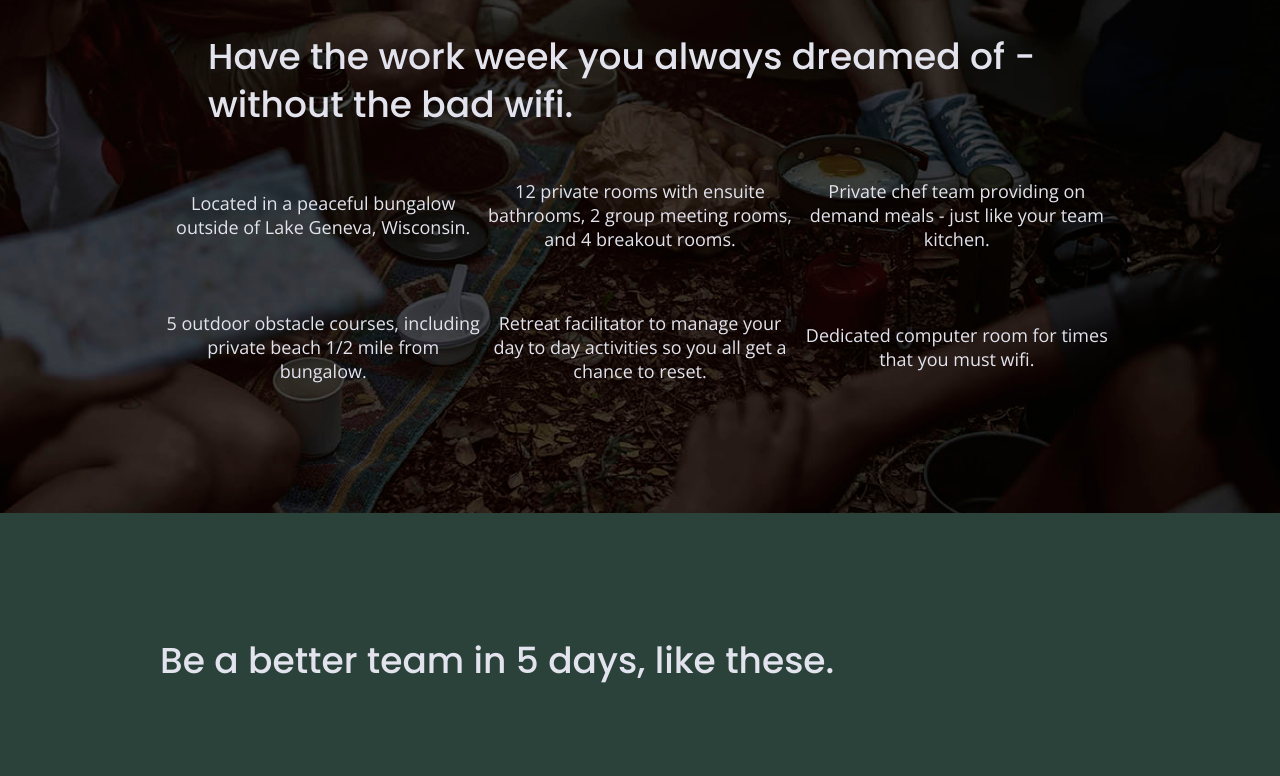
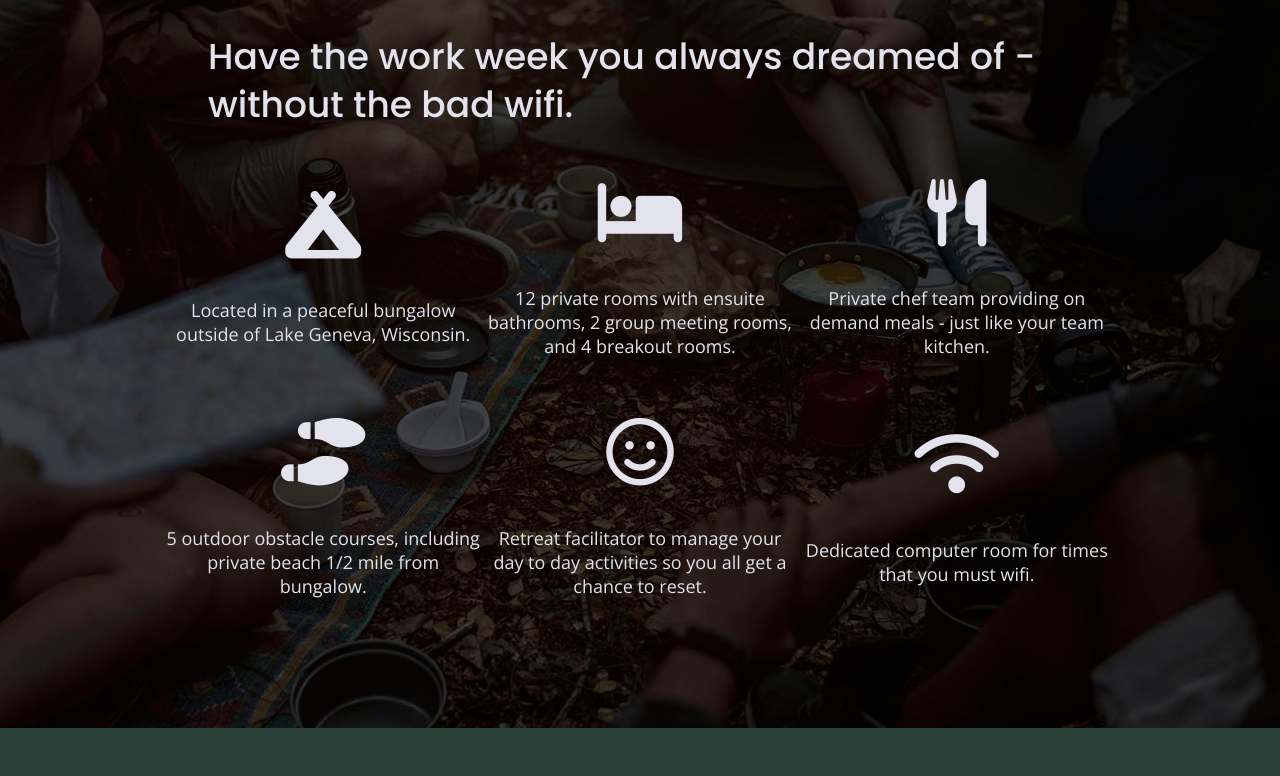
Before and after one commit to kyle-wolt/unplugged-retreat, a website built with Parcel: page index.html in a window 1280 px wide. Shown: the part 1100-1876 px from the top of the page. Built offline with nearby package versions, Linux system fonts and the light colour scheme.

Commit message:
Added icons

```diff
--- a/css/main.css
+++ b/css/main.css
@@ -320,6 +320,11 @@ input[type=button] {
   justify-content: center;
   align-items: center;
   flex-flow: row wrap;
+}
+
+.features i {
+  font-size: 3.75em;
+  margin-bottom: 40px;
 }
 
 .features p {
--- a/index.html
+++ b/index.html
@@ -23,6 +23,9 @@
 
   <!--Google Fonts-->
   <link href="https://fonts.googleapis.com/css2?family=Open+Sans:wght@400;700&family=Poppins:wght@500;700&display=swap" rel="stylesheet">
+
+  <!--FontAwesome CDN-->
+  <script src="https://kit.fontawesome.com/02a6b63bad.js" crossorigin="anonymous"></script>
 </head>
 
 <body>
@@ -68,27 +71,27 @@
         <div class="features-items">
           <h2>Have the work week you always dreamed of - without the bad wifi.</h2>
           <article class="features-items-description">
-            <p class="fontawesome-icon"></p>
+            <p class="fontawesome-icon"><i class="fas fa-campground"></i></p>
             <p>Located in a peaceful bungalow outside of Lake Geneva, Wisconsin.</p>
           </article>
           <article class="features-items-description">
-            <p class="fontawesome-icon"></p>
+            <p class="fontawesome-icon"><i class="fas fa-bed"></i></p>
             <p>12 private rooms with ensuite bathrooms, 2 group meeting rooms, and 4 breakout rooms.</p>
           </article>
           <article class="features-items-description">
-            <p class="fontawesome-icon"></p>
+            <p class="fontawesome-icon"><i class="fas fa-utensils"></i></p>
             <p>Private chef team providing on demand meals - just like your team kitchen.</p>
           </article>
           <article class="features-items-description">
-            <p class="fontawesome-icon"></p>
+            <p class="fontawesome-icon"><i class="fas fa-shoe-prints"></i></p>
             <p>5 outdoor obstacle courses, including private beach 1/2 mile from bungalow.</p>
           </article>
           <article class="features-items-description">
-            <p class="fontawesome-icon"></p>
+            <p class="fontawesome-icon"><i class="far fa-smile"></i></p>
             <p>Retreat facilitator to manage your day to day activities so you all get a chance to reset.</p>
           </article>
           <article class="features-items-description">
-            <p class="fontawesome-icon"></p>
+            <p class="fontawesome-icon"><i class="fas fa-wifi"></i></p>
             <p>Dedicated computer room for times that you must wifi.</p>
           </article>
         </div>
@@ -137,7 +140,7 @@
     </div>
 
     <div class="copyright">
-      <p>Copyright 2019 | Unplugged</p>
+      <p>Copyright 2020 | Unplugged</p>
     </div>
   </footer>
 
```
Also changed, not shown: about/index.html (+7 -1 lines), faq/index.html (+7 -1 lines).
